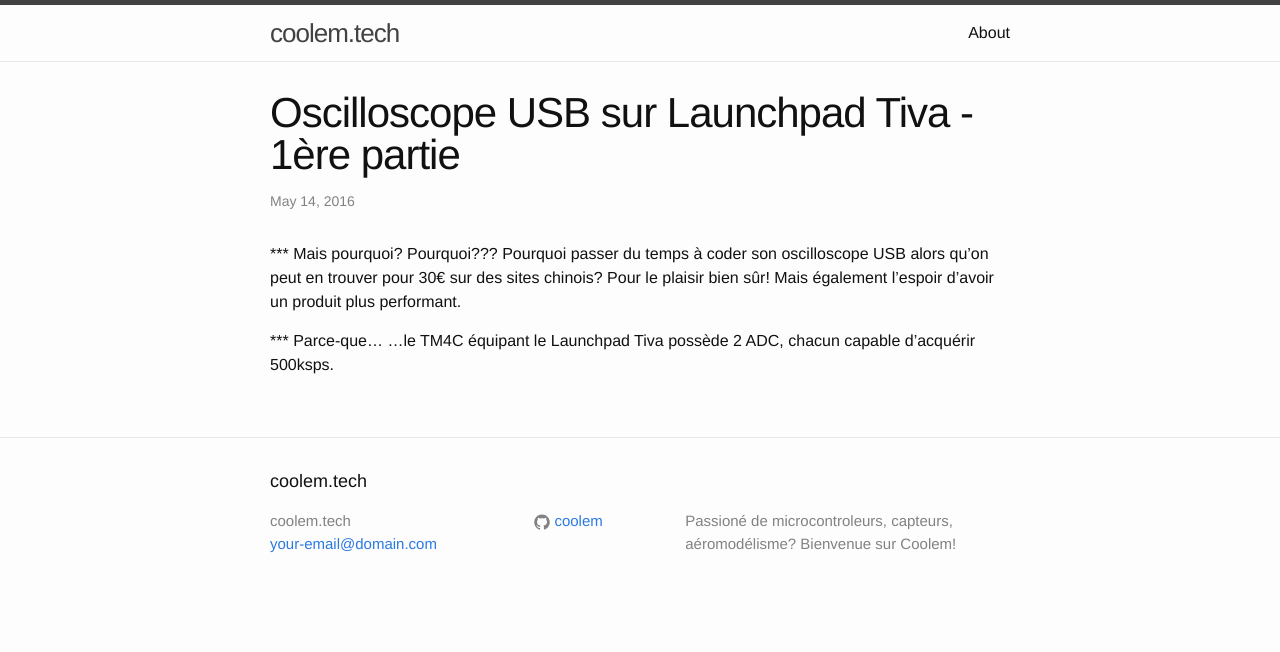
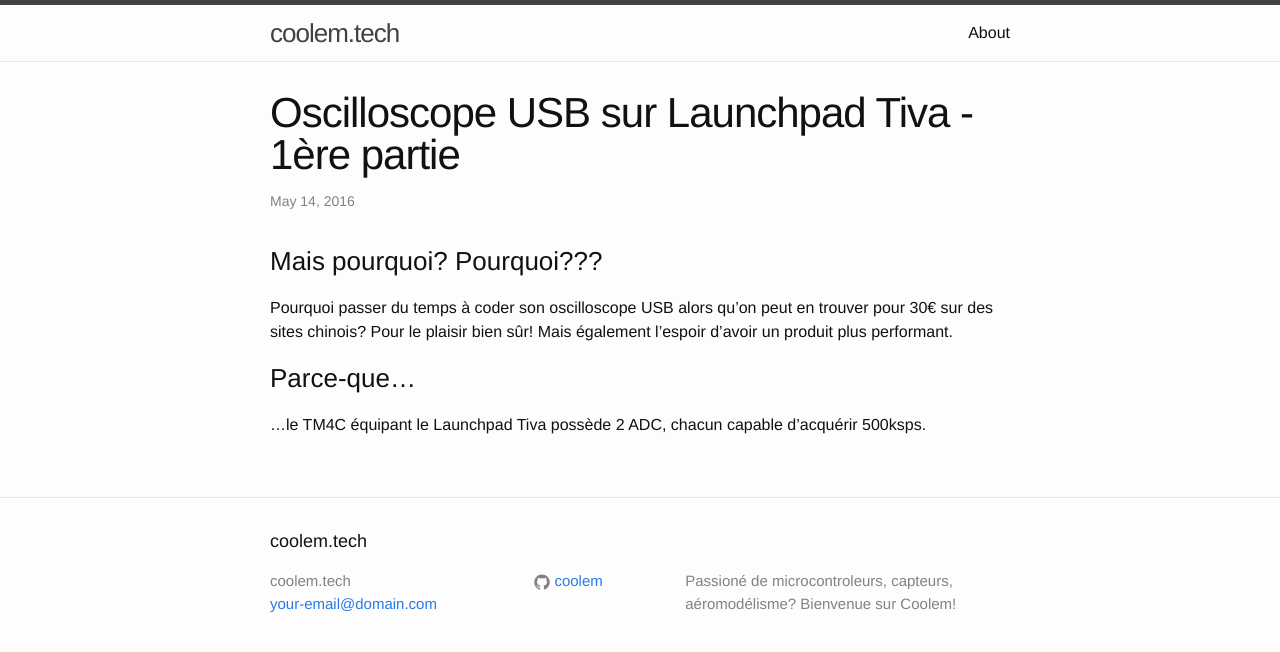
Before and after one commit to coolem/coolem.github.io, a Jekyll site: the page built from _posts/2016-05-14-Tiva_oscillo.md, in a window 1280 px wide. Shown: the top 652 px of the page. Built offline with Jekyll 4.4.1, drawn with Linux system fonts in a browser that asks for light colours.

```diff
--- a/_posts/2016-05-14-Tiva_oscillo.md
+++ b/_posts/2016-05-14-Tiva_oscillo.md
@@ -6,9 +6,9 @@ categories: tiva oscilloscope adc timer arm
 lang : fr
 ---
 
-*** Mais pourquoi? Pourquoi???
+### Mais pourquoi? Pourquoi???
 Pourquoi passer du temps à coder son oscilloscope USB alors qu'on peut en trouver pour 30€ sur des sites chinois? Pour le plaisir bien sûr!
 Mais également l'espoir d'avoir un produit plus performant.
 
-*** Parce-que...
+### Parce-que...
 ...le TM4C équipant le Launchpad Tiva possède 2 ADC, chacun capable d'acquérir 500ksps.
```
